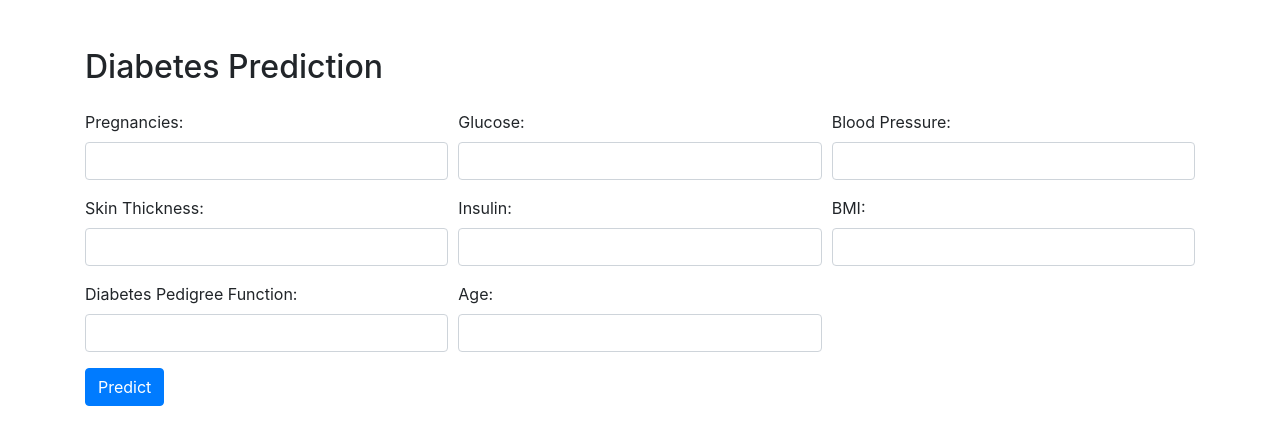
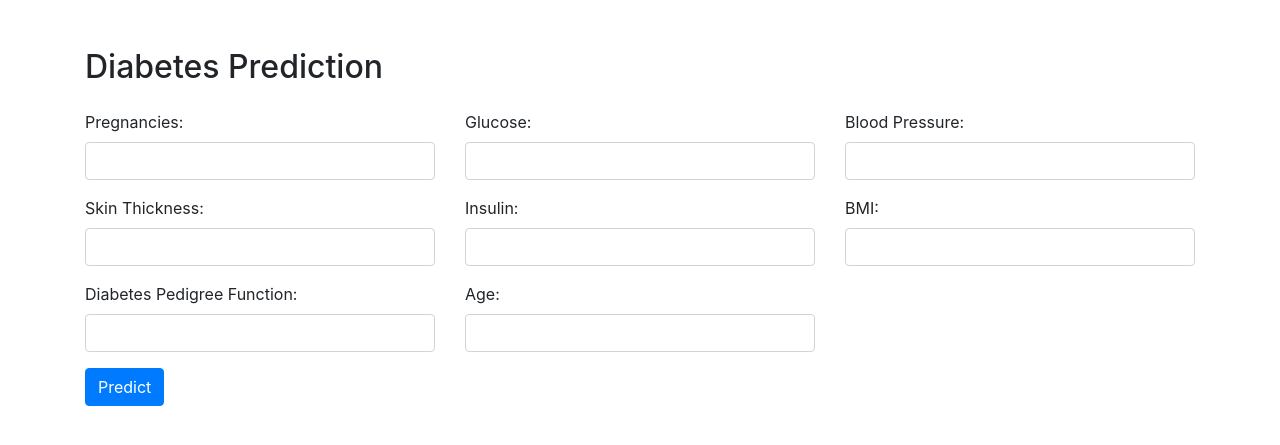
Before and after one commit to Rajvel437/health-forecast, a Flask app: page /diabetes in a window 1280 px wide. Shown: the part 56-501 px from the top of the page. Run offline with Flask 3, Linux system fonts and the light colour scheme; parts of the project's set-up code (start-up, migrations or seed data) failed here and were passed over; some libraries are stand-ins or nearby versions.

Commit message:
Update diabetes_index.html

```diff
--- a/templates/diabetes_index.html
+++ b/templates/diabetes_index.html
@@ -1,5 +1,3 @@
-<!-- templates/diabetes_index.html -->
-
 <!DOCTYPE html>
 <html lang="en">
 <head>
@@ -12,6 +10,9 @@
 
 <nav class="navbar navbar-expand-lg navbar-dark bg-primary">
     <a class="navbar-brand" href="#">IntelliMed - Predict Transparently</a>
+    <button class="navbar-toggler" type="button" data-toggle="collapse" data-target="#navbarNav" aria-controls="navbarNav" aria-expanded="false" aria-label="Toggle navigation">
+        <span class="navbar-toggler-icon"></span>
+    </button>
     <div class="collapse navbar-collapse" id="navbarNav">
         <ul class="navbar-nav ml-auto">
             <li class="nav-item">
@@ -21,7 +22,7 @@
                 <a class="nav-link" href="/lung_disease">Lung Disease Prediction</a>
             </li>
             <li class="nav-item">
-                <a class="nav-link" href="/diabetes_form">Diabetes Prediction</a>
+                <a class="nav-link" href="/diabetes">Diabetes Prediction</a>
             </li>
         </ul>
     </div>
@@ -31,7 +32,7 @@
     <h2 class="mb-4">Diabetes Prediction</h2>
     <form action="/predict_diabetes" method="post">
         <!-- Input fields for diabetes prediction -->
-        <div class="form-row">
+        <div class="row">
             <div class="form-group col-md-4">
                 <label for="pregnancies">Pregnancies:</label>
                 <input type="text" class="form-control" id="pregnancies" name="pregnancies" required>
@@ -46,7 +47,7 @@
             </div>
         </div>
 
-        <div class="form-row">
+        <div class="row">
             <div class="form-group col-md-4">
                 <label for="skin_thickness">Skin Thickness:</label>
                 <input type="text" class="form-control" id="skin_thickness" name="skin_thickness" required>
@@ -61,7 +62,7 @@
             </div>
         </div>
 
-        <div class="form-row">
+        <div class="row">
             <div class="form-group col-md-4">
                 <label for="diabetes_pedigree_function">Diabetes Pedigree Function:</label>
                 <input type="text" class="form-control" id="diabetes_pedigree_function" name="diabetes_pedigree_function" required>
```
